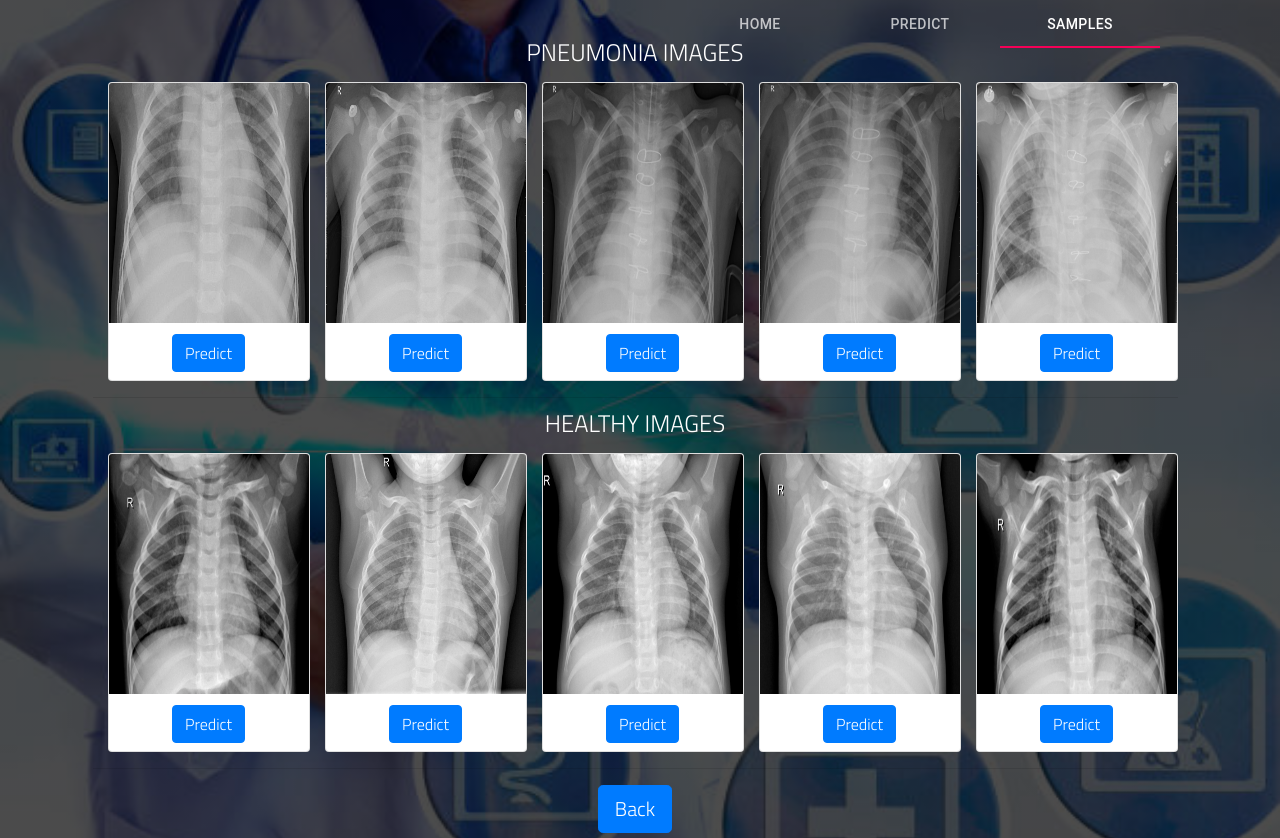
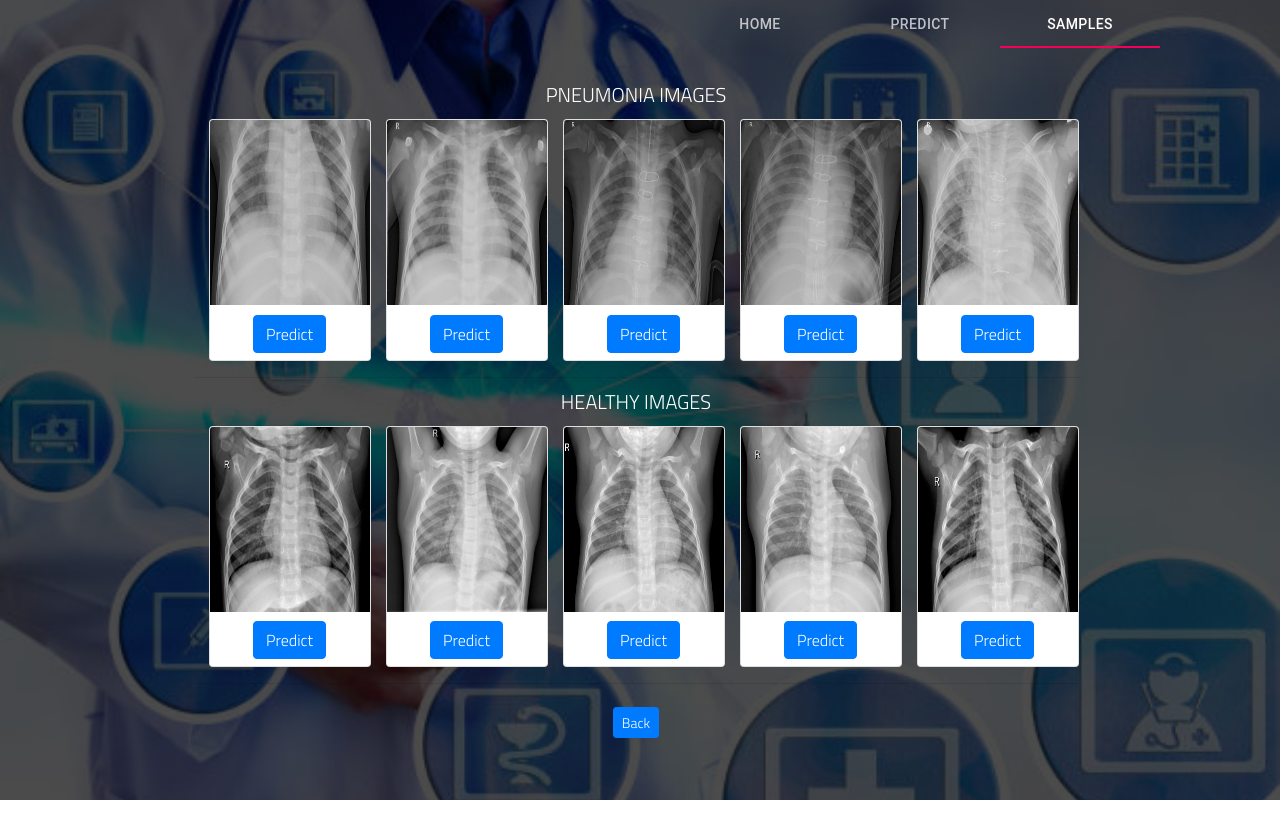
Before and after one commit to SimionFlorin/pneumonia-detection, a React (Create React App) app in the folder pneumonia-detection/: page /Samples in a window 1280 px wide. After the commit the page ends 800 px from the top, so only its background shows below. Built offline with nearby package versions, Linux system fonts and the light colour scheme.

Commit message:
rescaling and deploy

```diff
--- a/pneumonia-detection/package.json
+++ b/pneumonia-detection/package.json
@@ -2,6 +2,7 @@
   "name": "pneumonia-detection",
   "version": "0.1.0",
   "private": true,
+  "homepage": "https://SimionFlorin.github.io/pneumonia-detection",
   "dependencies": {
     "@babel/plugin-proposal-class-properties": "^7.10.1",
     "@material-ui/core": "^4.11.0",
@@ -10,6 +11,7 @@
     "@testing-library/user-event": "^7.2.1",
     "axios": "^0.19.2",
     "bootstrap": "^4.5.0",
+    "gh-pages": "^3.1.0",
     "react": "^16.13.1",
     "react-bootstrap": "^1.0.1",
     "react-bootstrap-icons": "^1.0.3-alpha4",
@@ -20,6 +22,8 @@
     "react-upload-file": "^2.0.0-beta.6"
   },
   "scripts": {
+    "predeploy": "npm run build",
+    "deploy": "gh-pages -d build",
     "start": "react-scripts start",
     "build": "react-scripts build",
     "test": "react-scripts test",
--- a/pneumonia-detection/src/About.jsx
+++ b/pneumonia-detection/src/About.jsx
@@ -3,7 +3,7 @@ import {Link, withRouter} from "react-router-dom";
 import Background from "./Background";
 import './About.css'
 import * as Icon from 'react-bootstrap-icons';
-import {Button, ButtonGroup} from "react-bootstrap";
+import {Button} from "react-bootstrap";
 
 class About extends React.Component {
     constructor(props) {
@@ -14,7 +14,7 @@ class About extends React.Component {
     render() {
         return (
             <Background className='BackgroundImage'>
-                <div style={{display:'flex',justifyContent:'center',height:'100vh',alignItems:'center'}}>
+                <div style={{display:'flex',justifyContent:'center',height:'90vh',alignItems:'center'}}>
                     <div style={{justifyContent:'center',alignContent:'space-between', color:'white',textAlign:'center'}}>
                         <h2 style={{color:'goldenrod'}}>PNEUMONIA DETECTION </h2>
                         <p style={{maxWidth: 920,textAlign:'left',marginTop:15,marginBottom:15,fontSize:'x-large'}}>You can now find out if a chest Xray
--- a/pneumonia-detection/src/App.css
+++ b/pneumonia-detection/src/App.css
@@ -18,14 +18,14 @@
 
 .App-header {
   /*background-color: #323232;*/
-  min-height: 100vh;
+  min-height: 90vh;
   display: flex;
   flex-direction: column;
   align-items: center;
   justify-content: center;
   font-size: calc(10px + 2vmin);
   color: white;
-  margin-top: -10px;
+  margin-top: 5px;
 }
 
 .App-link {
@@ -56,3 +56,6 @@
   top: 45%;
   left: 40%
 }
+.test{
+  height: 35px;
+}
--- a/pneumonia-detection/src/App.js
+++ b/pneumonia-detection/src/App.js
@@ -34,7 +34,7 @@ class App extends React.Component{
   render() {
     const { filePath } = this.state
     return (
-            <BrowserRouter history={history} >
+            <BrowserRouter history={history} basename={`${process.env.PUBLIC_URL}/`}>
                 <Route render={()=>(
                     <SamplesPage selectFilePath={this.selectFilePath}/>
                     )} path='/Samples'/>
--- a/pneumonia-detection/src/LandingPage.css
+++ b/pneumonia-detection/src/LandingPage.css
@@ -10,7 +10,7 @@ html {
     display: flex;
     color: white;
     vertical-align: middle;
-    height: 100vh;
+    height: 90vh;
     font-size: x-large;
 }
 
--- a/pneumonia-detection/src/NavBar.jsx
+++ b/pneumonia-detection/src/NavBar.jsx
@@ -23,7 +23,7 @@ class NavBar extends React.Component {
                 <Tabs value={tab} onChange={this.handleChangeTab} aria-label="simple tabs example"
                      style={{width:'50%',maxWidth:600}}
                 >
-                    <Tab label="Home" value='Home'/>
+                    <Tab label="Home" value='Home' />
                     <Tab label="Predict" value='Predict' />
                     <Tab label="Samples" value='Samples' />
                 </Tabs>
--- a/pneumonia-detection/src/PredictPage.jsx
+++ b/pneumonia-detection/src/PredictPage.jsx
@@ -32,7 +32,7 @@ class PredictPage extends React.Component{
         this.setState({prediction_text:'',isProcessing:false})
     }
     predictSampleFile = () => {
-        const filePath = this.props.filePath.slice(1,)
+        const filePath = this.props.filePath.slice(2,)
         this.props.deleteFilePath()
         this.submit(filePath)
     }
--- a/pneumonia-detection/src/SamplesPage.jsx
+++ b/pneumonia-detection/src/SamplesPage.jsx
@@ -7,17 +7,17 @@ import Card from "react-bootstrap/Card";
 
 const filePaths = {
     Pneumonia: [
-        '/person1_bacteria_1.jpeg',
-        '/person1_bacteria_2.jpeg',
-        '/person2_bacteria_3.jpeg',
-        '/person2_bacteria_4.jpeg',
-        '/person3_bacteria_10.jpeg',
+        './person1_bacteria_1.jpeg',
+        './person1_bacteria_2.jpeg',
+        './person2_bacteria_3.jpeg',
+        './person2_bacteria_4.jpeg',
+        './person3_bacteria_10.jpeg',
     ], Healthy: [
-        '/IM-0117-0001.jpeg',
-        '/IM-0115-0001.jpeg',
-        '/IM-0119-0001.jpeg',
-        '/IM-0122-0001.jpeg',
-        '/IM-0125-0001.jpeg',
+        './IM-0117-0001.jpeg',
+        './IM-0115-0001.jpeg',
+        './IM-0119-0001.jpeg',
+        './IM-0122-0001.jpeg',
+        './IM-0125-0001.jpeg',
     ]
 }
 
@@ -41,17 +41,17 @@ class SamplesPage extends React.Component {
         return(
             <Background className="BackgroundImage">
                 <div style={{display:'flex',justifyContent:'center'}}>
-                <div className="App-header" style={{maxWidth: 'fit-content',maxHeight: 'fit-content',paddingRight: 10,}}>
+                <div className="App-header" style={{maxWidth: 'fit-content',maxHeight: 'fit-content',paddingRight: 8,}}>
                     {outcomes.map(outcome=>(
                             <div>
                                 <div style={{textAlign:'center'}}>
-                                    <h4 style={{color:'white',marginTop:-5, textTransform:'uppercase',marginBottom:15}} >{outcome} images</h4>
+                                    <h5 style={{color:'white',marginTop:-4, textTransform:'uppercase',marginBottom:12}} >{outcome} images</h5>
                                     <div style={{display:'inline-flex'}}>
                                     {filePaths[outcome].map((path)=>{
                                         return(
                                             <Card style={{ marginLeft:15 }}>
-                                                <Card.Img variant="top" src={path} style={{width:200,height:240}}/>
-                                                <Card.Body style={{padding:'0.5rem'}}>
+                                                <Card.Img variant="top" src={path} style={{width:160,height:185}}/>
+                                                <Card.Body style={{padding:'0.4rem'}}>
                                                     <Button variant="primary" onClick={()=>this.processImage(path)}>Predict</Button>
                                                 </Card.Body>
                                             </Card>
@@ -65,7 +65,7 @@ class SamplesPage extends React.Component {
                         ))
                     }
                     <Link to='/'>
-                        <Button variant='primary' size='lg'>
+                        <Button variant='primary' size='sm'>
                             Back
                         </Button>
                     </Link>
```
